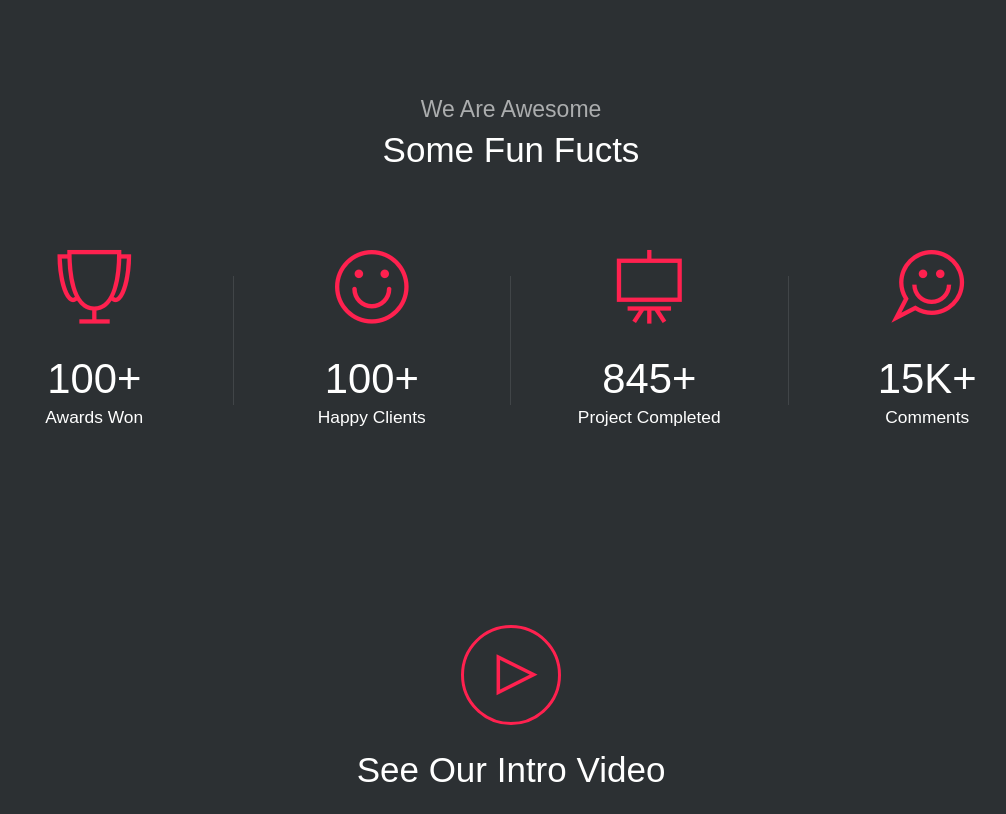
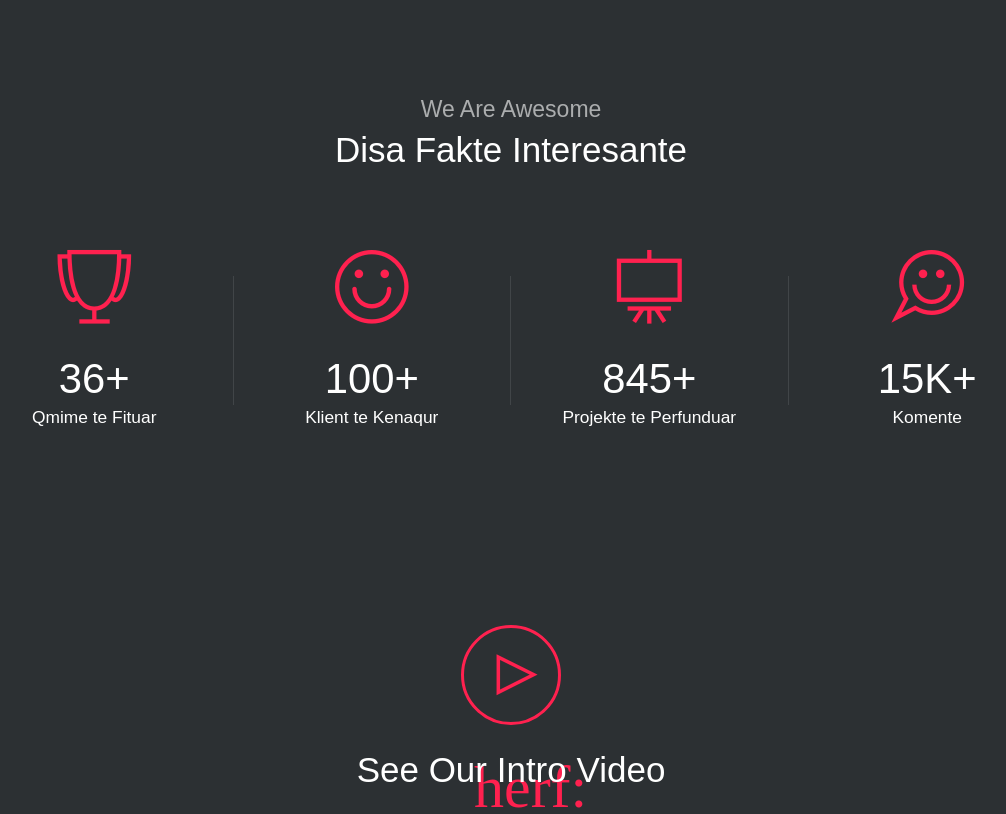
Before and after one commit to hstar1312/chati, a website: page index.html in a window 1280 px wide. Shown: the part 3860-4674 px from the top of the page, without its empty margins (129-1135 px from the left). Drawn offline with Linux system fonts and the light colour scheme.

Commit message:
Update index.html

```diff
--- a/index.html
+++ b/index.html
@@ -287,27 +287,27 @@
     <section class="has-bg-img bg-img-2">
         <div class="container text-center">
             <h6 class="section-subtitle">We Are Awesome</h6>
-            <h6 class="section-title mb-6">Some Fun Fucts</h6>
+            <h6 class="section-title mb-6">Disa Fakte Interesante</h6>
                 <div class="widget-2">
                     <div class="widget-item">
                         <i class="ti-cup"></i>
-                        <h6 class="title">100+</h6>
-                        <div class="subtitle">Awards Won</div>
+                        <h6 class="title">36+</h6>
+                        <div class="subtitle">Qmime te Fituar</div>
                     </div>
                     <div class="widget-item">
                         <i class="ti-face-smile"></i>
                         <h6 class="title">100+</h6>
-                        <div class="subtitle">Happy Clients</div>
+                        <div class="subtitle">Klient te Kenaqur</div>
                     </div>
                     <div class="widget-item">
                         <i class="ti-blackboard"></i>
                         <h6 class="title">845+</h6>
-                        <div class="subtitle">Project Completed</div>
+                        <div class="subtitle">Projekte te Perfunduar</div>
                     </div>
                     <div class="widget-item">
                         <i class="ti-comments-smiley"></i>
                         <h6 class="title">15K+</h6>
-                        <div class="subtitle">Comments</div>
+                        <div class="subtitle">Komente</div>
                     </div>
                 </div>
         </div>
@@ -321,7 +321,7 @@
 
             <!-- Button trigger modal -->
             <button type="button" class="btn btn-outline-primary play-control" data-toggle="modal" data-target="#exampleModalCenter">
-              <i class="ti-control-play" > </i>
+              <i class="ti-control-play" > herf:</i>
             </button>
             <h6 class="section-title mt-4">See Our Intro Video</h6>
 
@@ -333,7 +333,7 @@
     <div class="modal fade" id="exampleModalCenter" tabindex="-1" role="dialog" aria-labelledby="exampleModalCenterTitle" aria-hidden="true">
         <div class="modal-dialog modal-lg modal-dialog-centered" role="document">
             <div class="modal-content">
-                <iframe width="100%" height="475" src="https://www.youtube.com/embed/TP4THzsAa3M" frameborder="0" allowfullscreen></iframe>
+                <iframe width="100%" height="475" src="https://www.youtube.com/watch?v=HbboveWWMVI" frameborder="0" allowfullscreen></iframe>
             </div>
         </div>
     </div>
```
